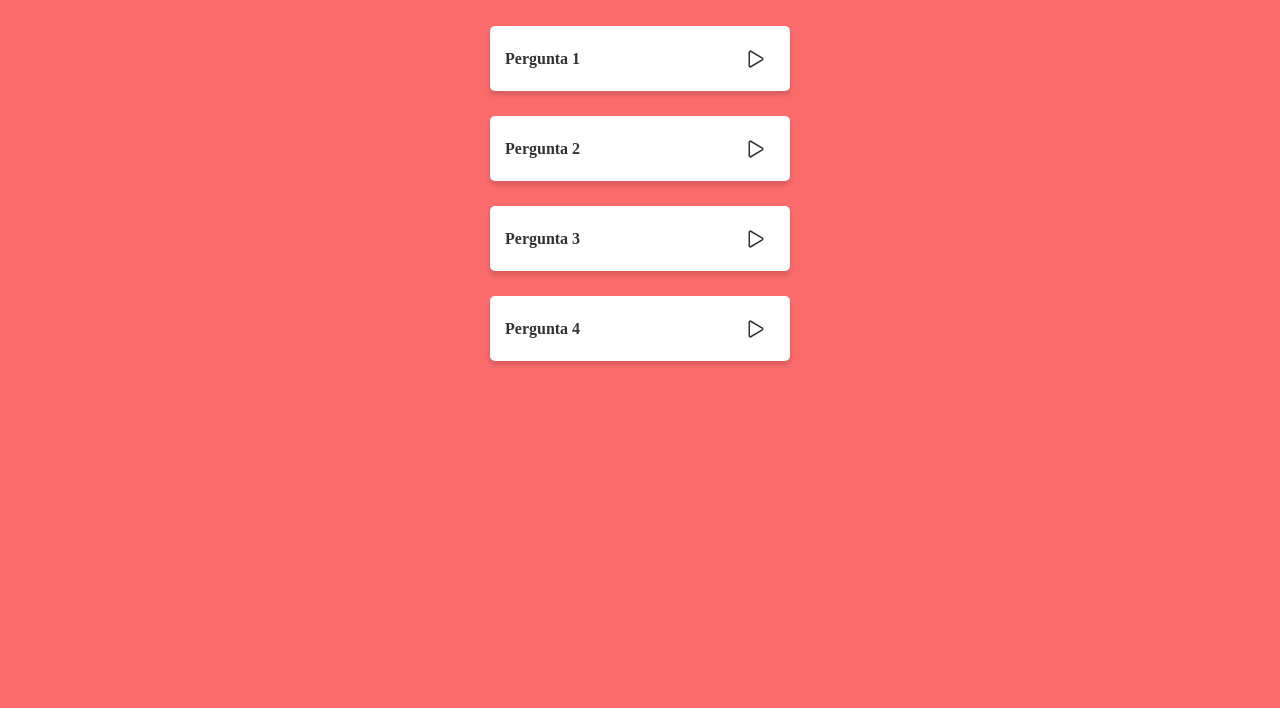
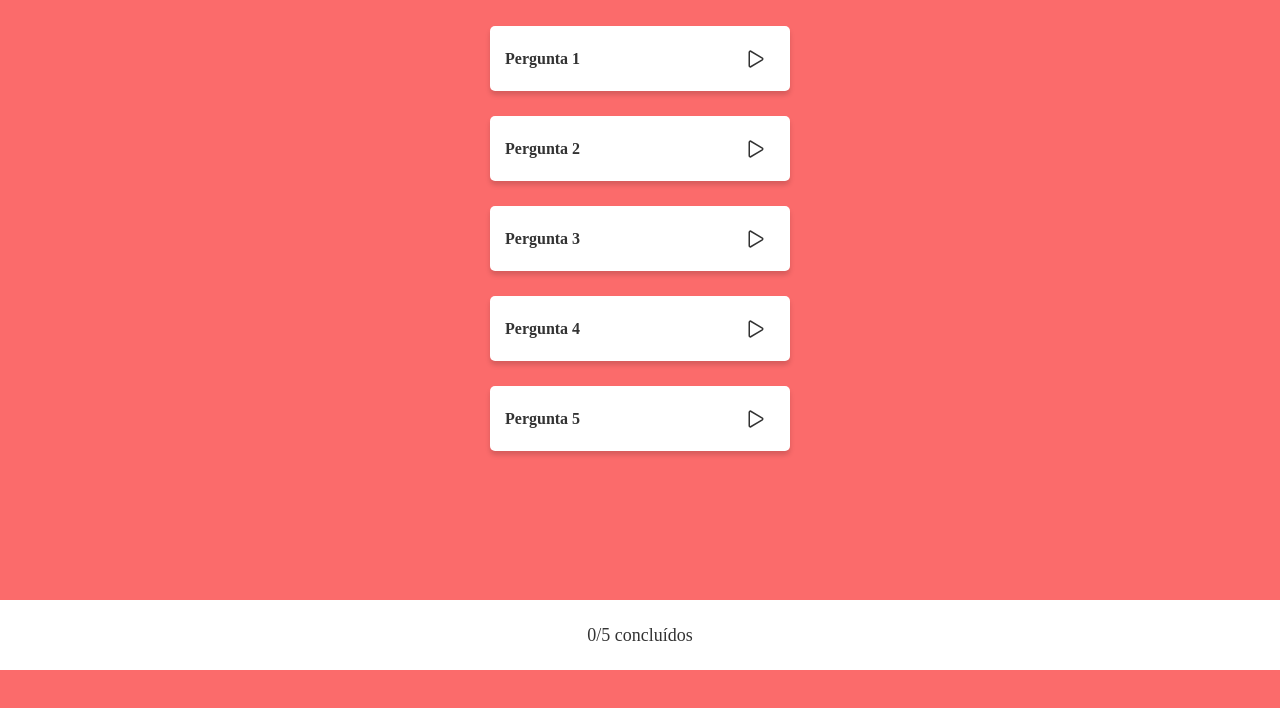
Before and after one commit to Backus88/projeto8-zaprecall, a React app: page / in a window 1280 px wide. Both pictures are taken after a click on the button "Iniciar Reacall!". Shown: the part 130-838 px from the top of the page. Before the commit the page ends 800 px from the top, so only its background shows below. Built offline with nearby package versions, Linux system fonts and the light colour scheme; a web font is replaced by a local one.

Commit message:
começo do footer

```diff
--- a/src/assets/style.css
+++ b/src/assets/style.css
@@ -3,11 +3,11 @@
     box-sizing: border-box;
 }
 
-h1, h2 {
+h1{
     font-family: 'Righteous', cursive;
 }
 
-h3, h4, h5 {
+h2, h3, h4, h5 {
     font-family: 'Recursive', cursive;
 }
 
@@ -18,6 +18,7 @@ h3, h4, h5 {
     justify-content: center;
     min-height: 100vh;
     width: 100%;
+    margin-bottom: 70px;
 }
 
 .frame > img {
@@ -212,3 +213,24 @@ h3 {
     color: #2FBE34;
     text-decoration: line-through;
 }
+
+.footer{
+    position: fixed;
+    bottom: 0;
+    width: 100%;
+    min-height: 70px;
+    height: auto;
+    display: flex;
+    justify-content: center;
+    align-items: center;
+    background-color: #FFFFFF;
+    z-index: 1;
+}
+
+.footer h2 {
+    background-color: #FFFFFF;
+    font-weight: 400;
+    font-size: 18px;
+    line-height: 22px;
+    color: #333333;
+}
--- a/src/components/Pages/IntialPage.js
+++ b/src/components/Pages/IntialPage.js
@@ -1,14 +1,14 @@
 import zap from "../../assets/imgs/zap.svg"
 
 
-export default function IntialPage({pages, setPage}){
+export default function IntialPage({pages, shuffle}){
 
 
     return(
         <div className="frame">
             <img src={zap} />
             <h1>ZapRecall</h1>
-            <div class ="button" role = "button" onClick={() =>setPage(pages[1])}>
+            <div class ="button" role = "button" onClick={() =>shuffle(pages)}>
                 Iniciar Reacall!
             </div>
         </div>
--- a/src/components/Pages/WorkPage.js
+++ b/src/components/Pages/WorkPage.js
@@ -2,8 +2,9 @@ import Question from "../question/Question"
 import littleZap from "../../assets/imgs/zapSmall.svg"
 import React from "react";
 
-export default function WorkPage({answers,questions,flip, setFlip}){
+export default function WorkPage({flashCard, flip, setFlip,counter,setCounter}){
     const [canFlip, setCanFlip] = React.useState(true);
+
 
    function fliper(flip,setFlip, index){
        if(canFlip){
@@ -21,14 +22,16 @@ export default function WorkPage({answers,questions,flip, setFlip}){
                 <h1>ZapRecall</h1>
             </div>
             {
-                questions.map((t, index)=> <Question
+                flashCard.map((t, index)=> <Question
                 index={index}
                  flip= {flip}
                 setFlip={setFlip}
-                questions={questions[index]}
-                answers = {answers[index]}
+                questions={flashCard[index].questions}
+                answers = {flashCard[index].answers}
                 fliper = {fliper}
                setCanFlip = {setCanFlip}
+               counter = {counter}
+               setCounter ={setCounter}
                 />)
             }
         </div>
--- a/src/components/app/App.js
+++ b/src/components/app/App.js
@@ -10,28 +10,45 @@ const contadorInicial = 0;
 export default function App(){
 
 
-    const questions= ["Nome do avô do Luffy", "Qual oceano o luffy nasceu", "Qual é a primeira recompensa do luffy", "Quem ensinou haki pro luffy"];
-    const answers = ["Garp", "East Blue", "30.000.000 berries", "Rayleight"];
+    const [flashCard, setFlashCard] = React.useState([{ questions: "Nome do avô do Luffy", answers: "Garp" },
+    { questions: "Qual oceano o luffy nasceu", answers: "East Blue" },
+    { questions: "Qual é a primeira recompensa do luffy", answers: "30.000.000 berries" },
+    { questions: "Quem ensinou haki pro luffy", answers: "Rayleight" },
+    { questions: "Akuma no mi do Luffy", answers: "HitoHito-Nika-Human model" }
+    ]);
 
-    const flippedCard = new Array(questions.length).fill(false);
-    const cards = questions.length;
+    const flippedCard = new Array(flashCard.length).fill(false);
+    const cards = flashCard.length;
     const pages = ["intialPage", "cardPage", "bonusPage"];
     const [flip, setFlip] = React.useState(flippedCard);
     const[right, setRight] = React.useState(0);
-    const [footer, setfooter] = React.useState(false);
+    const [footer, setFooter] = React.useState(false);
     const [card, setCard] = React.useState();
     const[answer, setAnswer] = React.useState([]);
     const [page, setPage] = React.useState(pages[0]);
     const [counter, setCounter] = React.useState(0);
 
+    // randoming the cards
+    function shuffle (pages){
+            for (let i = flashCard.length - 1; i > 0; i--) {
+                const j = Math.floor(Math.random() * (i + 1));
+                [flashCard[i], flashCard[j]] = [flashCard[j], flashCard[i]];
+            }
+            const newArray = [...flashCard];
+            setPage(pages[1]);
+            setFlashCard(newArray);
+            setFooter(true);
+    }
 
     return(
         <>
-            {page === pages[0]? <IntialPage setPage={setPage} pages = {pages} /> : <WorkPage answers={answers} questions={questions} flip={flip} setFlip = {setFlip}/>}
+            {page === pages[0]? <IntialPage  pages = {pages} shuffle = {shuffle} /> : <WorkPage flashCard={flashCard} flip={flip} setFlip = {setFlip} counter ={counter} setCounter={setCounter} />}
             {
                 (footer) ?
                     <Footer>
-                        {counter}/{cards} concluídos
+                       <h2>
+                            {counter}/{cards} concluídos
+                        </h2>
                     </Footer >
                     : null
             }
--- a/src/components/question/Question.js
+++ b/src/components/question/Question.js
@@ -3,7 +3,7 @@ import React from "react";
 import imgFlip from "../../assets/imgs/flip.svg"
 import Finished from "./Finished";
 
-export default function Question({questions,index,flip,setFlip,fliper,answers, setCanFlip}){
+export default function Question({questions,index,flip,setFlip,fliper,answers, setCanFlip,counter,setCounter}){
     const className = ["done-red", "done-yellow" ,"done-green"];
     const iconName = ["close-circle", "help-circle","checkmark-circle"];
     const [estage, setEstage] = React.useState(true);
@@ -11,11 +11,12 @@ export default function Question({questions,index,flip,setFlip,fliper,answers, s
     const [icon, setIcon] = React.useState("");
     const[name, setName] =React.useState("");
 
-    function renderDone(iconValue,nameValue){
+    function renderDone(iconValue,nameValue,counter){
         setIcon(iconValue);
         setName(nameValue);
         setDone(false);
         setCanFlip(true);
+        setCounter(counter +1);
     };
 
     return (
@@ -39,15 +40,15 @@ export default function Question({questions,index,flip,setFlip,fliper,answers, s
                 <>
                     <h4>{answers}</h4>
                     <div className="card-answer">
-                        <div className="vermelha" onClick={()=> renderDone(iconName[0],className[0])} >
+                        <div className="vermelha" onClick={()=> renderDone(iconName[0],className[0],counter)} >
                             <h5>Não</h5>
                             <h5>lembrei</h5>
                         </div>
-                        <div className="amarela" onClick={()=> renderDone(iconName[1],className[1])}>
+                        <div className="amarela" onClick={()=> renderDone(iconName[1],className[1],counter)}>
                             <h5>Quase não</h5>
                             <h5>lembrei</h5>
                         </div>
-                        <div className="verde" onClick={()=> renderDone(iconName[2],className[2])}>
+                        <div className="verde" onClick={()=> renderDone(iconName[2],className[2],counter)}>
                             <h5>Zap</h5>
                         </div>
                     </div>
```
